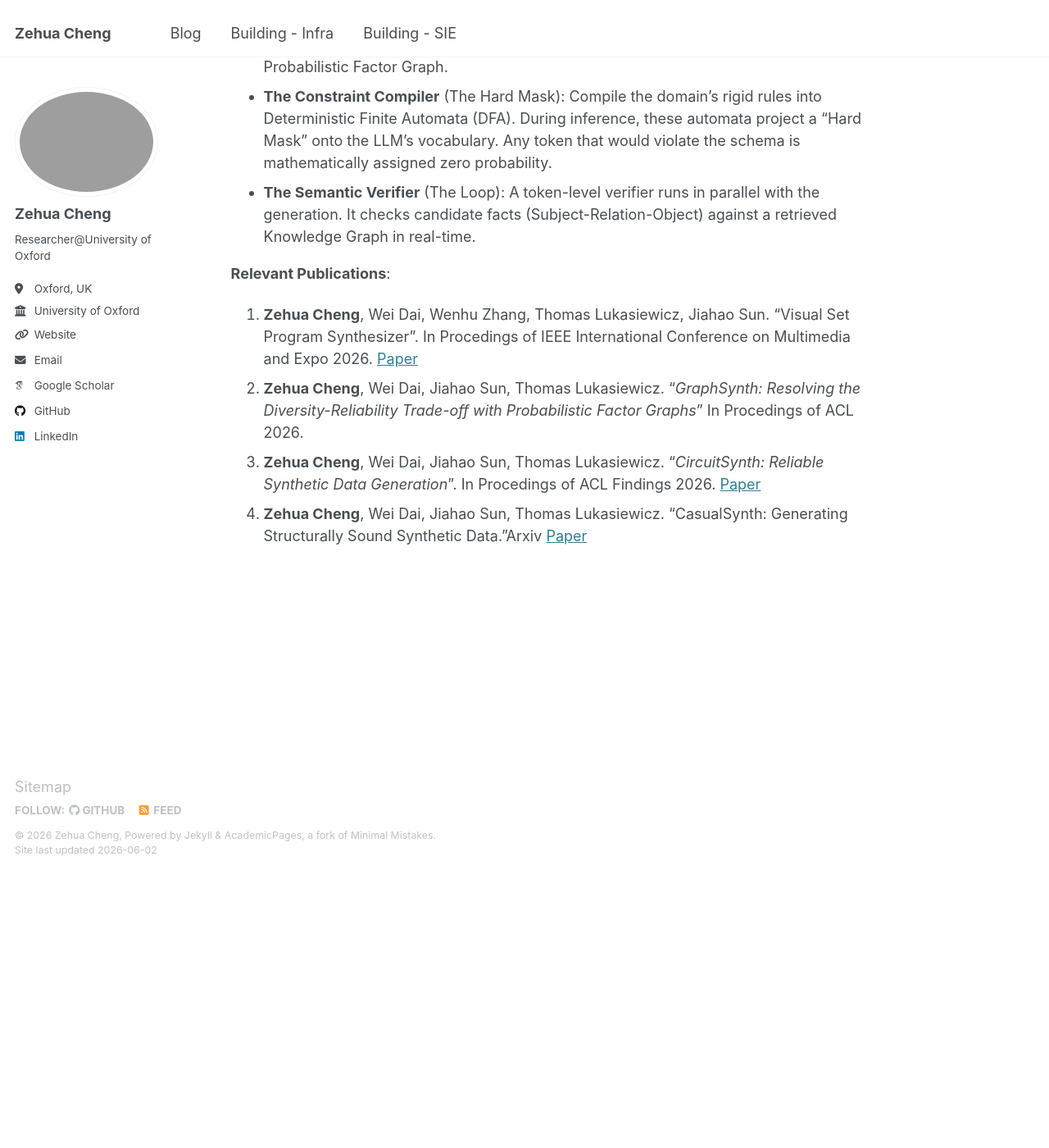
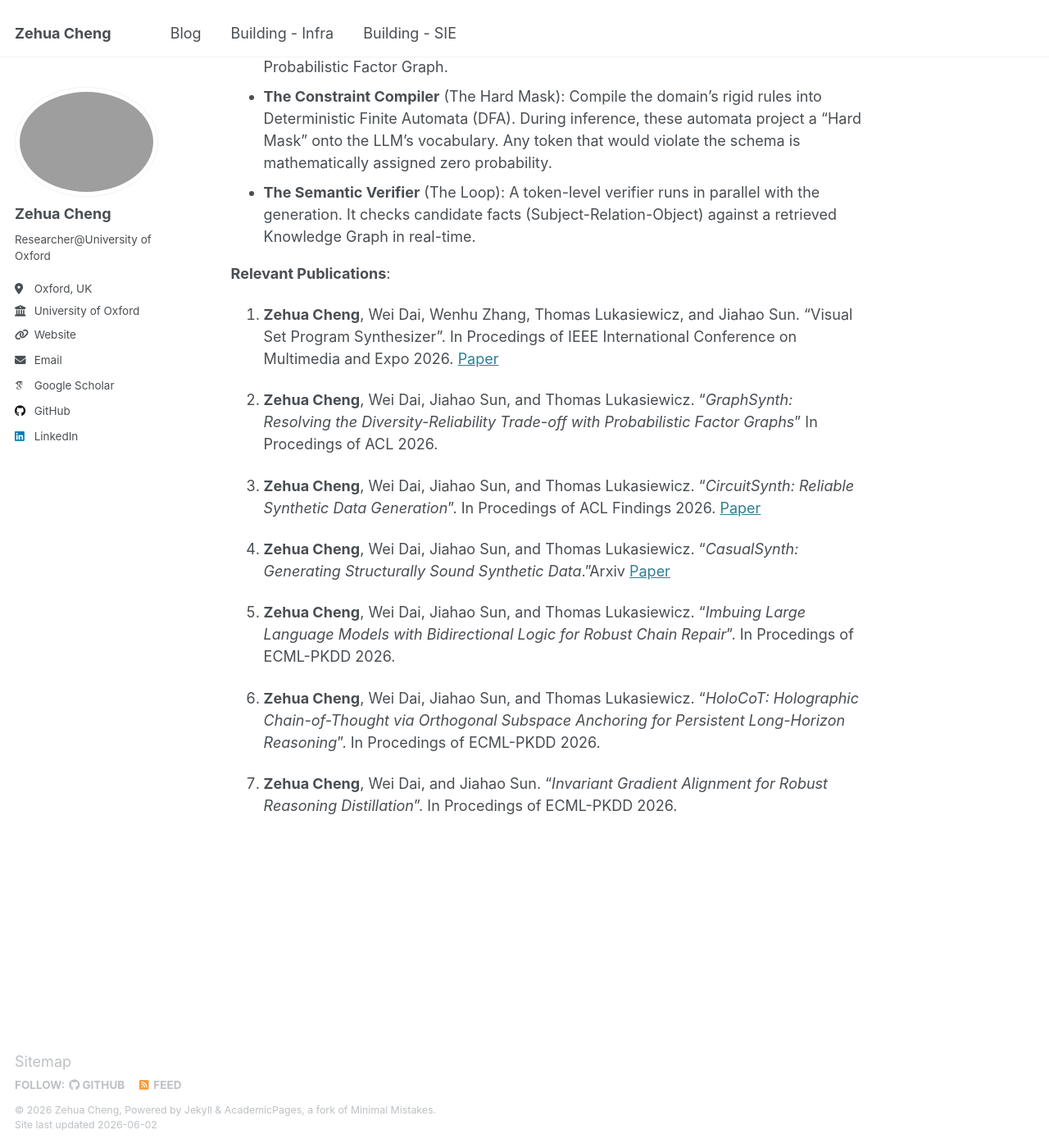
Before and after one commit to limberc/limberc.github.io, a Jekyll site: the page built from _pages/WP2.md, in a window 1280 px wide and 1400 px high, scrolled down 766 px. Shown: the whole window at 82% size. Built offline with Jekyll 4.4.1, drawn with Linux system fonts in a browser that asks for light colours; some web fonts are replaced; before the commit the page ends 1831 px from its top, so only the background shows below that.

Commit message:
Update ECML papers

```diff
--- a/_pages/WP2.md
+++ b/_pages/WP2.md
@@ -21,7 +21,16 @@ The Moonshot: Standard LLMs are probabilistic—they 'guess' the next token. We
 
 **Relevant Publications**:
 
-1. **Zehua Cheng**, Wei Dai, Wenhu Zhang, Thomas Lukasiewicz, Jiahao Sun. "Visual Set Program Synthesizer". In Procedings of IEEE International Conference on Multimedia and Expo 2026. [Paper](https://arxiv.org/pdf/2603.15997)
-2. **Zehua Cheng**, Wei Dai, Jiahao Sun, Thomas Lukasiewicz. "*GraphSynth: Resolving the Diversity-Reliability Trade-off with Probabilistic Factor Graphs*" In Procedings of ACL 2026.
-3. **Zehua Cheng**, Wei Dai, Jiahao Sun, Thomas Lukasiewicz. "*CircuitSynth: Reliable Synthetic Data Generation*". In Procedings of ACL Findings 2026. [Paper](https://arxiv.org/abs/2604.10114)
-4. **Zehua Cheng**, Wei Dai, Jiahao Sun, Thomas Lukasiewicz. "CasualSynth: Generating Structurally Sound Synthetic Data."Arxiv [Paper](https://arxiv.org/abs/2605.17528)
+1. **Zehua Cheng**, Wei Dai, Wenhu Zhang, Thomas Lukasiewicz, and Jiahao Sun. "Visual Set Program Synthesizer". In Procedings of IEEE International Conference on Multimedia and Expo 2026. [Paper](https://arxiv.org/pdf/2603.15997)
+
+2. **Zehua Cheng**, Wei Dai, Jiahao Sun, and Thomas Lukasiewicz. "*GraphSynth: Resolving the Diversity-Reliability Trade-off with Probabilistic Factor Graphs*" In Procedings of ACL 2026.
+
+3. **Zehua Cheng**, Wei Dai, Jiahao Sun, and Thomas Lukasiewicz. "*CircuitSynth: Reliable Synthetic Data Generation*". In Procedings of ACL Findings 2026. [Paper](https://arxiv.org/abs/2604.10114)
+
+4. **Zehua Cheng**, Wei Dai, Jiahao Sun, and Thomas Lukasiewicz. "*CasualSynth: Generating Structurally Sound Synthetic Data*."Arxiv [Paper](https://arxiv.org/abs/2605.17528)
+
+5. **Zehua Cheng**, Wei Dai, Jiahao Sun, and Thomas Lukasiewicz. "*Imbuing Large Language Models with Bidirectional Logic for Robust Chain Repair*". In Procedings of ECML-PKDD 2026.
+
+6. **Zehua Cheng**, Wei Dai, Jiahao Sun, and Thomas Lukasiewicz. "*HoloCoT: Holographic Chain-of-Thought via Orthogonal Subspace Anchoring for Persistent Long-Horizon Reasoning*". In Procedings of ECML-PKDD 2026.
+
+7. **Zehua Cheng**, Wei Dai, and Jiahao Sun. "*Invariant Gradient Alignment for Robust Reasoning Distillation*". In Procedings of ECML-PKDD 2026.
```
Also changed, not shown: _pages/about.md (+3 -1 lines).
